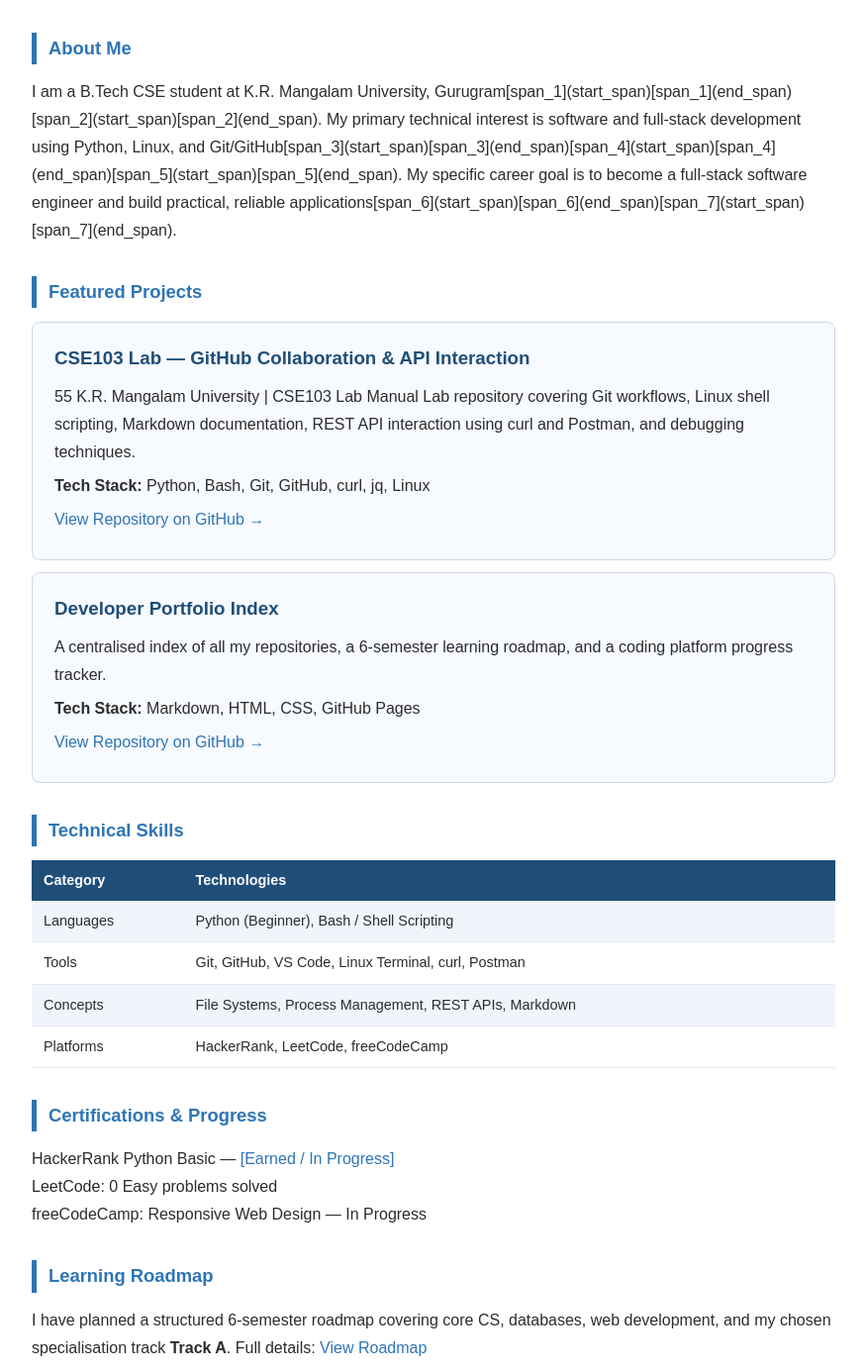
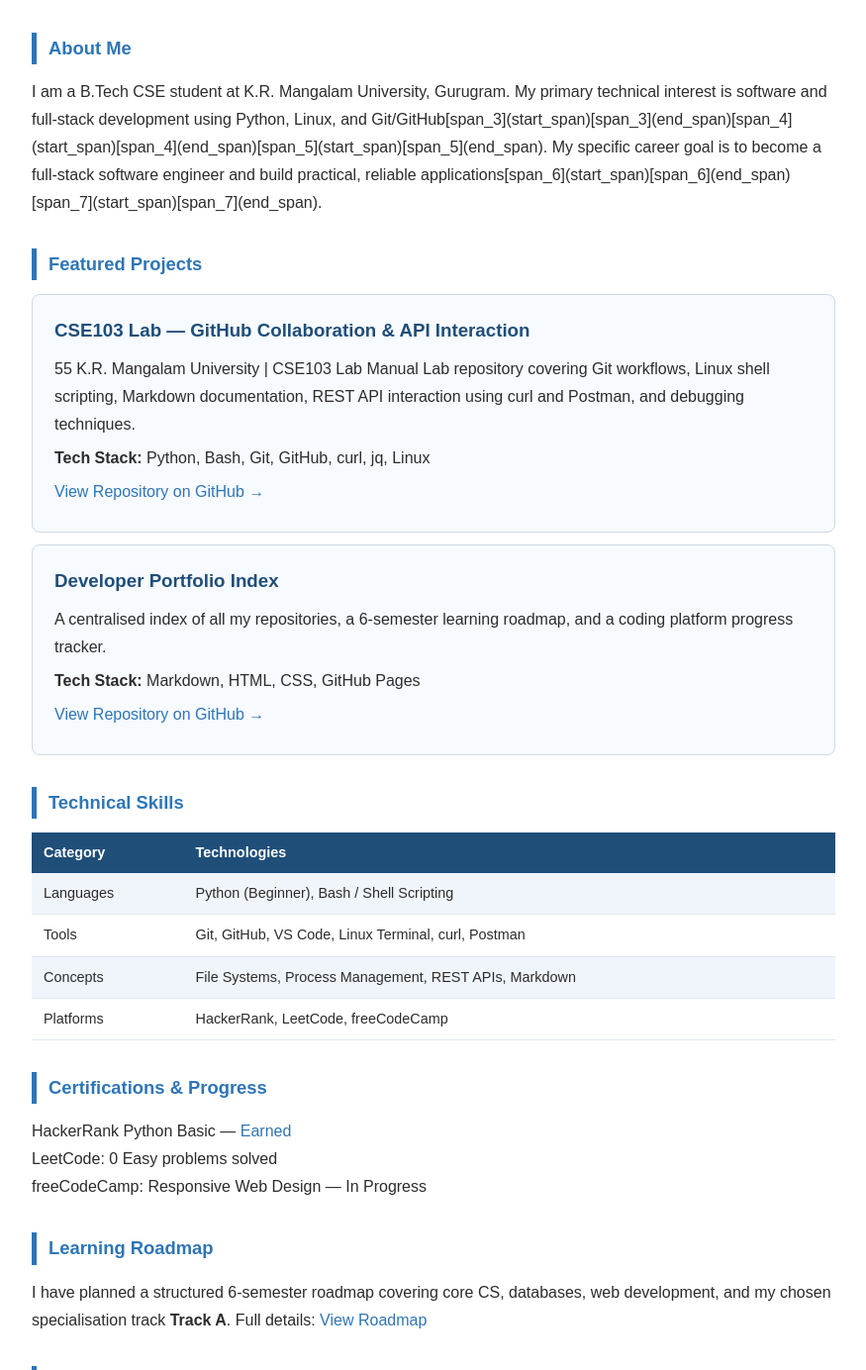
Before and after one commit to srishtiwadhwa1811-png/All-Projects, a plain HTML site: page index.html in a window 1280 px wide. Shown: the part 216-1600 px from the top of the page at 99% size, without its empty margins (202-1077 px from the left). Drawn offline with Linux system fonts and the light colour scheme.

Commit message:
Update index.html

```diff
--- a/index.html
+++ b/index.html
@@ -65,7 +65,7 @@ text-align: center; font-size: 0.82rem; color: #888;
 </header>
 <h2>About Me</h2>
 <p>
-I am a B.Tech CSE student at K.R. Mangalam University, Gurugram[span_1](start_span)[span_1](end_span)[span_2](start_span)[span_2](end_span). My primary technical interest is software and full-stack development using Python, Linux, and Git/GitHub[span_3](start_span)[span_3](end_span)[span_4](start_span)[span_4](end_span)[span_5](start_span)[span_5](end_span). My specific career goal is to become a full-stack software engineer and build practical, reliable applications[span_6](start_span)[span_6](end_span)[span_7](start_span)[span_7](end_span).
+I am a B.Tech CSE student at K.R. Mangalam University, Gurugram. My primary technical interest is software and full-stack development using Python, Linux, and Git/GitHub[span_3](start_span)[span_3](end_span)[span_4](start_span)[span_4](end_span)[span_5](start_span)[span_5](end_span). My specific career goal is to become a full-stack software engineer and build practical, reliable applications[span_6](start_span)[span_6](end_span)[span_7](start_span)[span_7](end_span).
 </p>
 <h2>Featured Projects</h2>
 <div class="card">
@@ -107,7 +107,7 @@ View Repository on GitHub →
 <h2>Certifications & Progress</h2>
 <p>
 HackerRank Python Basic —
-<a href="https://www.hackerrank.com/certificates/e52654ae60c9">[Earned / In Progress]</a>
+<a href="https://www.hackerrank.com/certificates/e52654ae60c9">Earned</a>
 </p>
 <p>LeetCode: 0 Easy problems solved</p>
 <p>freeCodeCamp: Responsive Web Design — In Progress</p>
```
